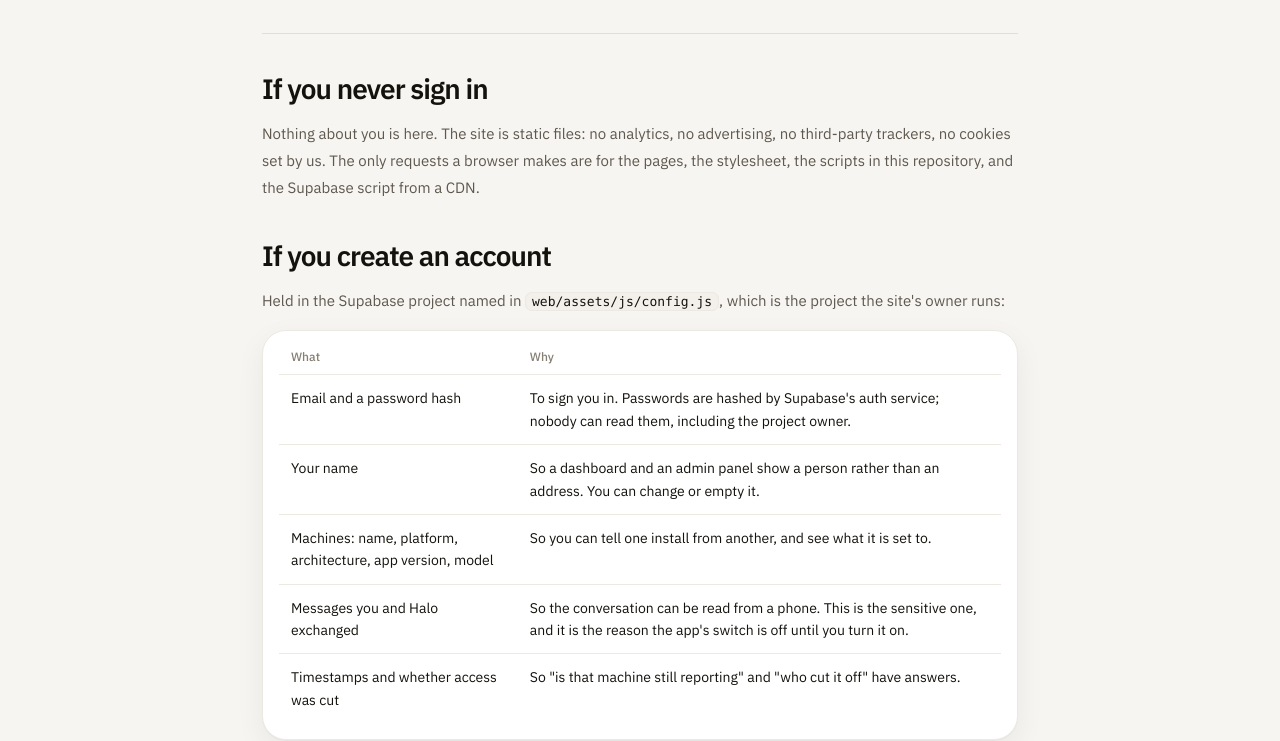
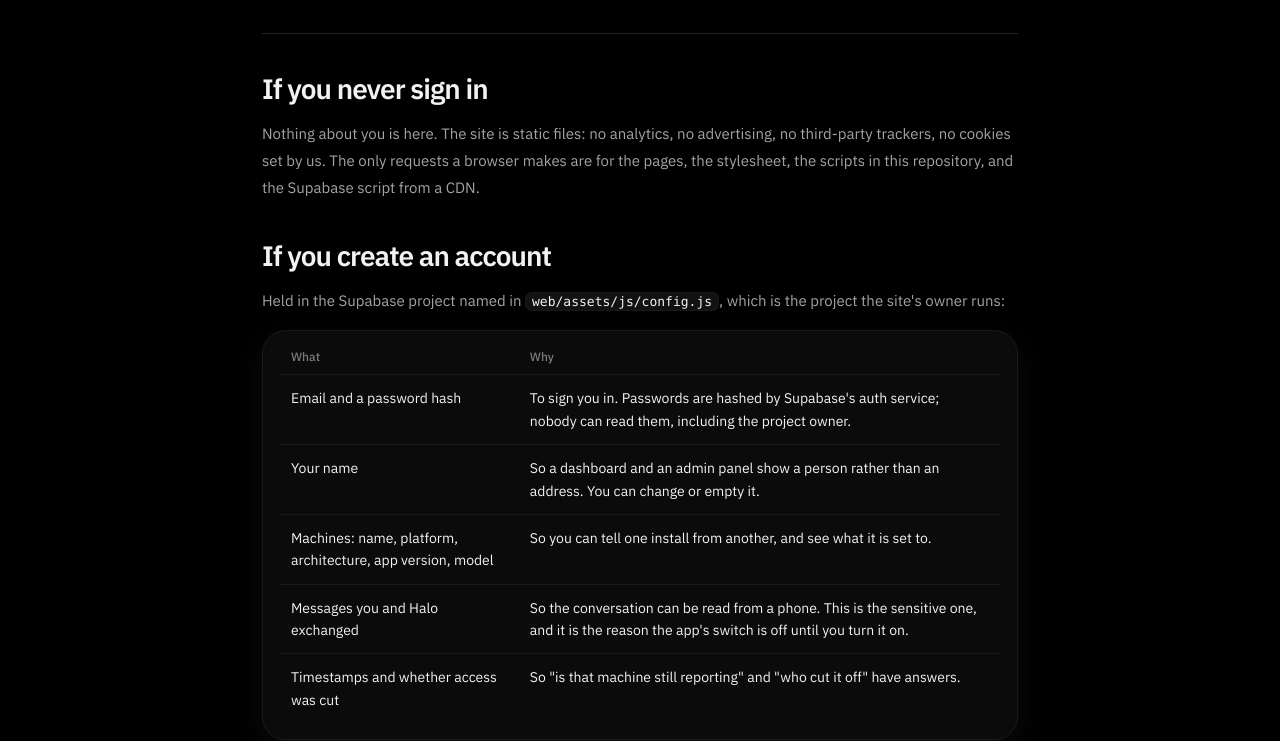
Before and after one commit to reteshmani0-droid/Halo, a website: page privacy.html in a window 1280 px wide. Shown: the part 374-1115 px from the top of the page. Drawn offline with Linux system fonts and the light colour scheme.

Commit message:
Give the privacy page the black theme

```diff
--- a/privacy.html
+++ b/privacy.html
@@ -6,10 +6,11 @@
   <title>Privacy — Halo</title>
   <meta name="description" content="What Halo's website stores, what the desktop app reports, and how to stop it." />
   <link rel="canonical" href="https://halo.example/privacy" />
-  <meta name="theme-color" content="#f7f5f1" />
+  <meta name="theme-color" content="#000000" />
   <link rel="icon" href="/favicon.ico" sizes="any" />
   <link rel="manifest" href="/site.webmanifest" />
   <link rel="stylesheet" href="/assets/css/site.css" />
+  <link rel="stylesheet" href="/assets/css/black.css" />
 </head>
 <body class="privacy-page">
   <a class="skip-link" href="#main">Skip to content</a>
```
